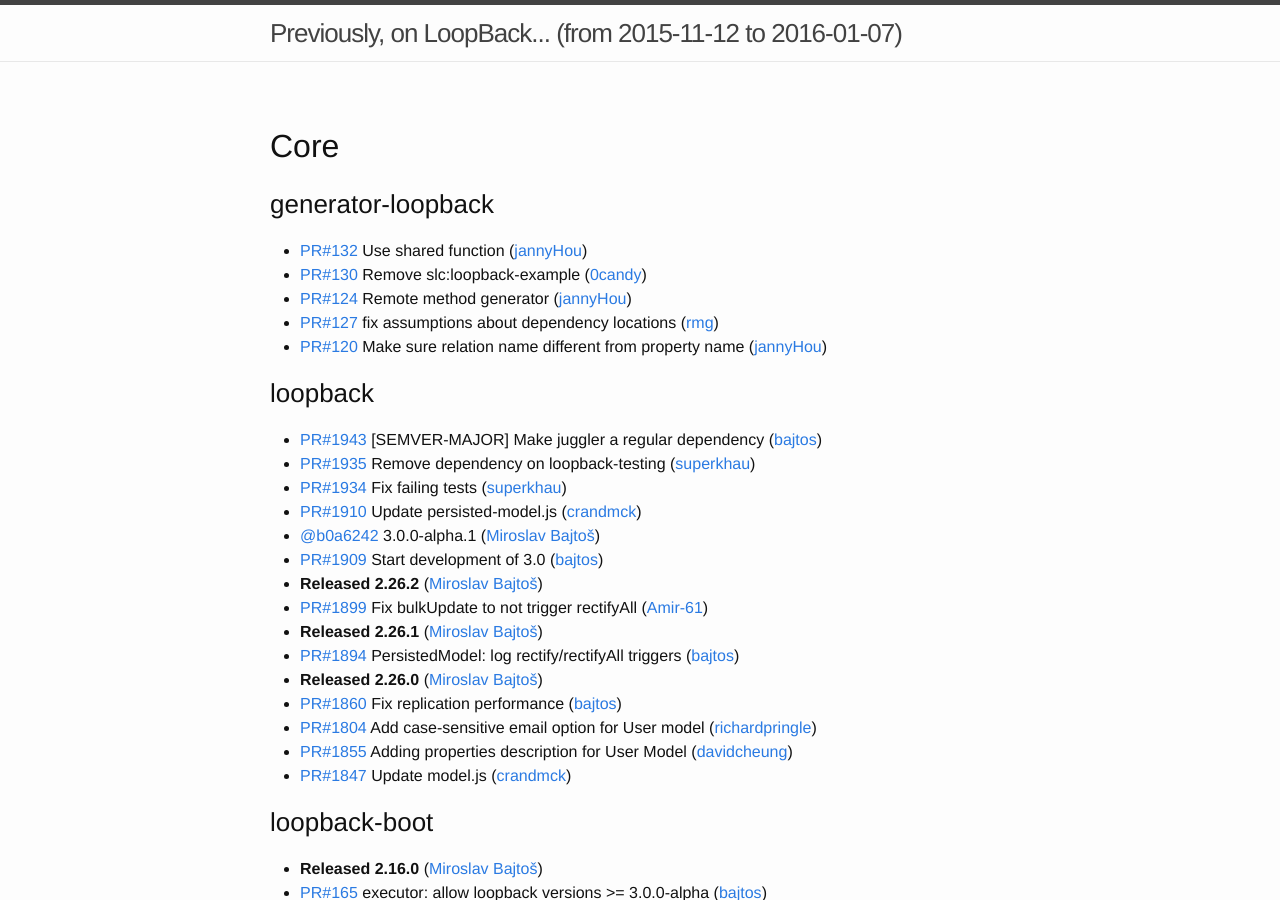
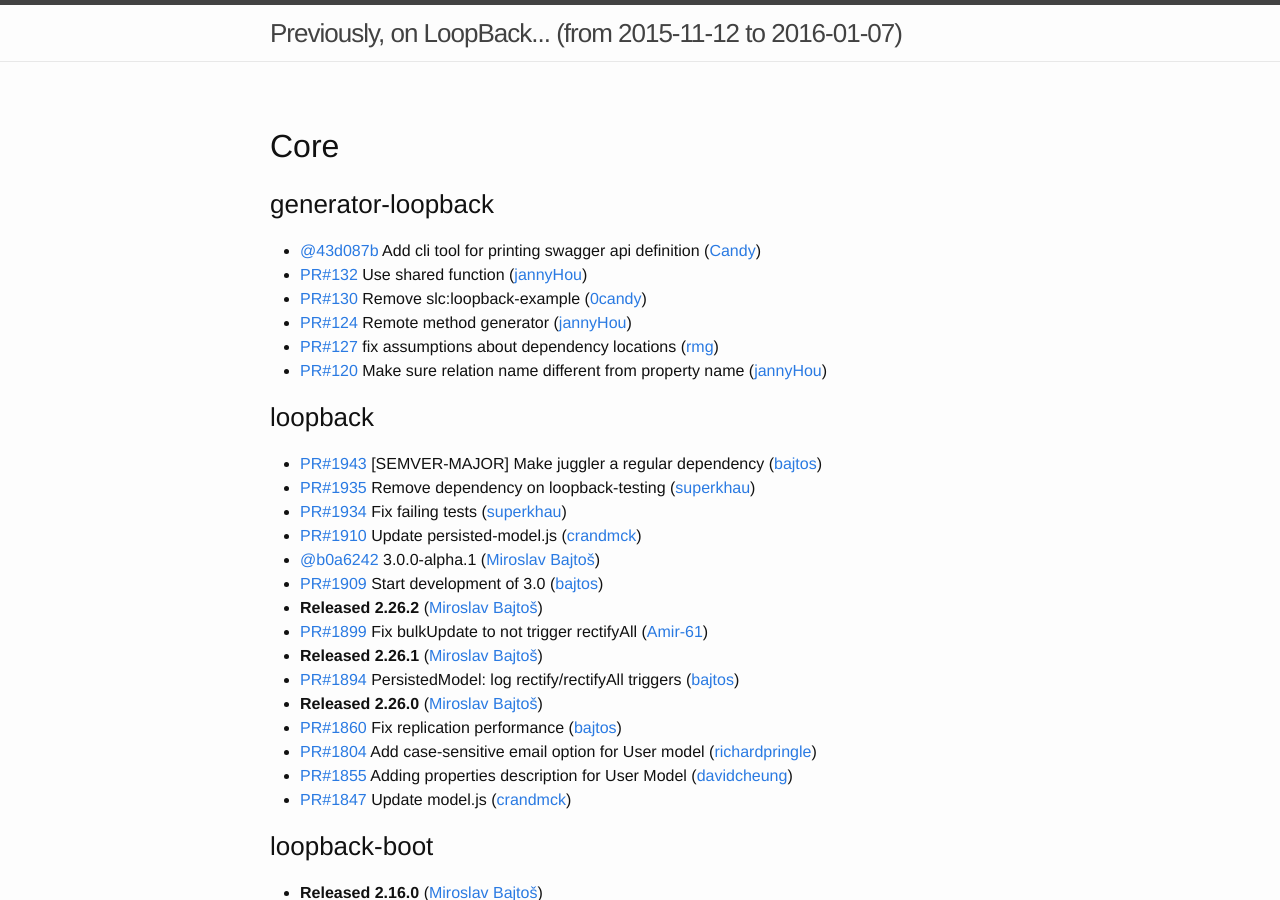
Before and after one commit to strongloop/loopback, a Jekyll site: the page built from index.md, in a window 1280 px wide and 900 px high. Built offline with Jekyll 4.4.1, drawn with Linux system fonts in a browser that asks for light colours.

Commit message:
Update changelog

```diff
--- a/index.md
+++ b/index.md
@@ -6,6 +6,7 @@
 ## Core
 
 ### generator-loopback
+ * [@43d087b](https://github.com/strongloop/generator-loopback/commit/43d087b2d0dcfbdd7bf127e06a1c9d11eb18e36b) Add cli tool for printing swagger api definition ([Candy](https://github.com/0candy))
  * [PR#132](https://github.com/strongloop/generator-loopback/pull/132) Use shared function ([jannyHou](https://github.com/jannyHou))
  * [PR#130](https://github.com/strongloop/generator-loopback/pull/130) Remove slc:loopback-example ([0candy](https://github.com/0candy))
  * [PR#124](https://github.com/strongloop/generator-loopback/pull/124) Remote method generator ([jannyHou](https://github.com/jannyHou))
```
